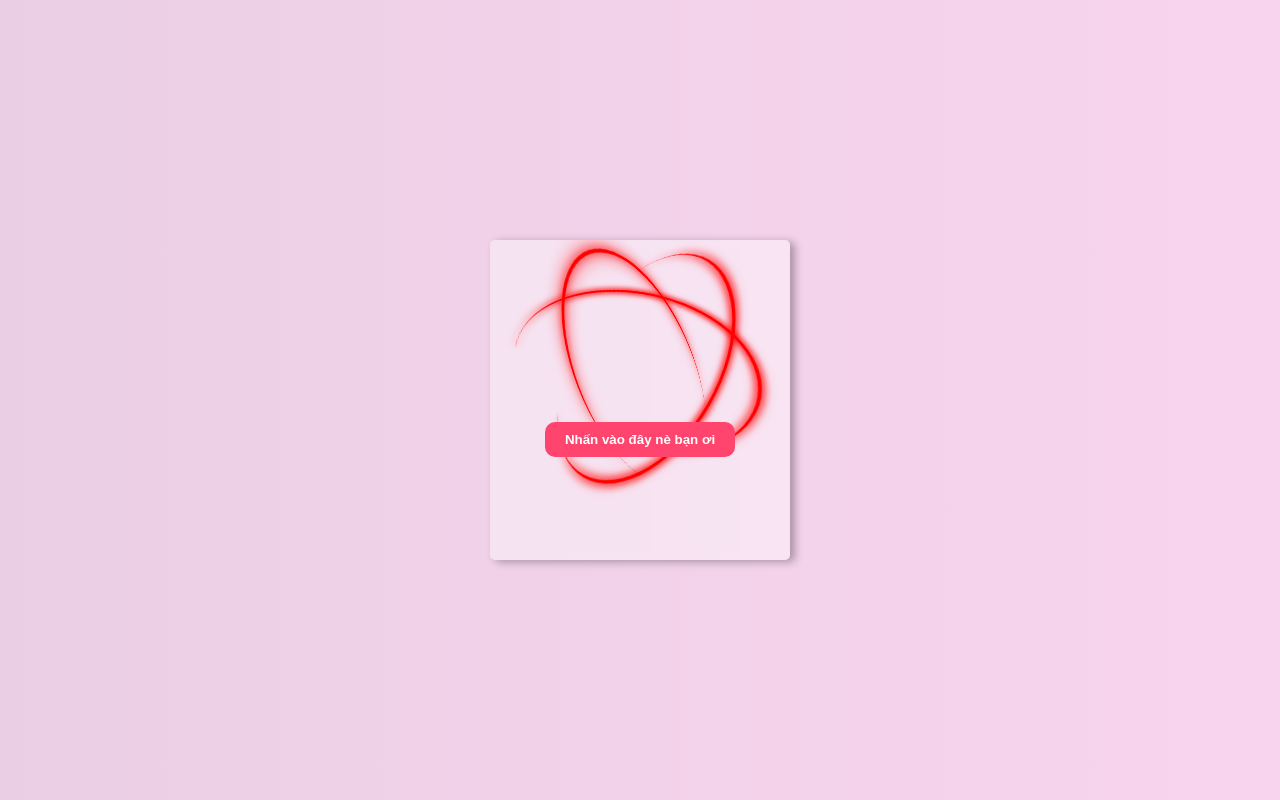
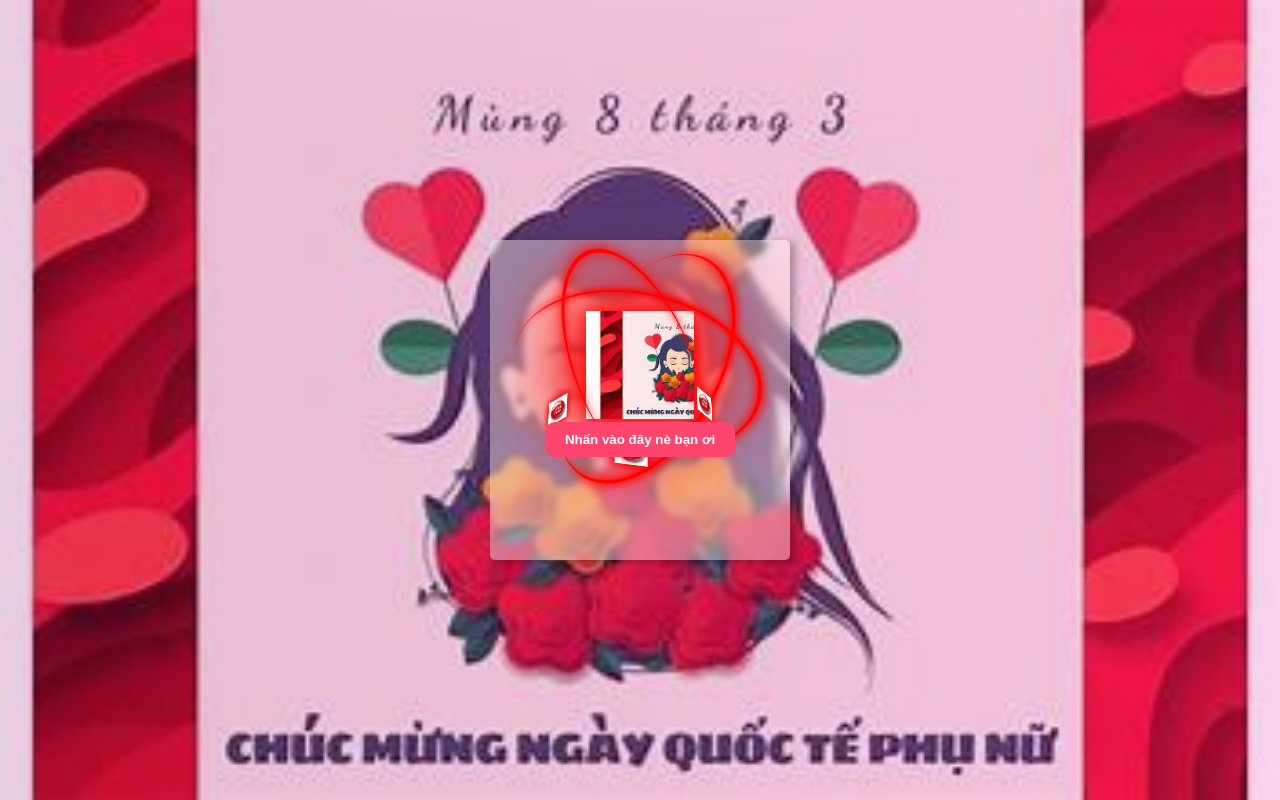
Before and after one commit to huy2103/guih, a plain HTML site: page index.html in a window 1280 px wide. Drawn offline with Linux system fonts and the light colour scheme.

Commit message:
Update style.css

```diff
--- a/style.css
+++ b/style.css
@@ -9,7 +9,7 @@ body {
   justify-content: center;
   align-items: center;
   min-height: 100vh;
-  background: linear-gradient(to right, #9a137b34, #e029af33), url(bgrMail.jpg);
+  background: linear-gradient(to right, #9a137b34, #e029af33), url(kkk.jpg);
   background-repeat: no-repeat;
   background-size: cover;
   background-position: center;
@@ -59,7 +59,7 @@ body {
 }
 .heart {
   position: absolute;
-  background: url("heart.png");
+  background: url("kkk.jpg");
   background-size: cover;
   width: 120px;
   height: 120px;
@@ -92,7 +92,7 @@ body {
 .inner.one::before {
   position: absolute;
   content: "";
-  background: url("heart.png");
+  background: url("2.jpg");
   background-size: cover;
   width: 30px;
   height: 30px;
@@ -111,7 +111,7 @@ body {
 .inner.two::before {
   position: absolute;
   content: "";
-  background: url("heart.png");
+  background: url("2.jpg");
   background-size: cover;
   width: 30px;
   height: 30px;
@@ -129,7 +129,7 @@ body {
 }
 .inner.three::before {
   position: absolute;
-  background: url("heart.png");
+  background: url("2.jpg");
   background-size: cover;
   width: 30px;
   height: 30px;
```
